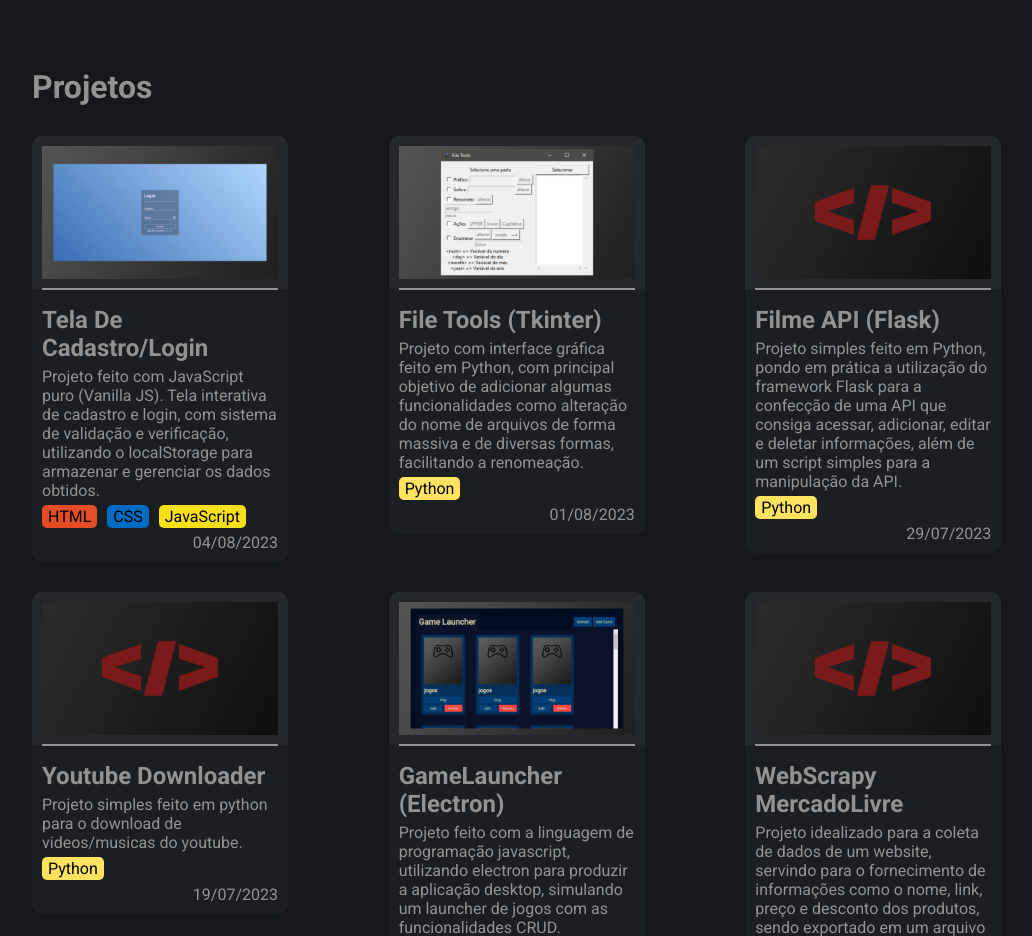
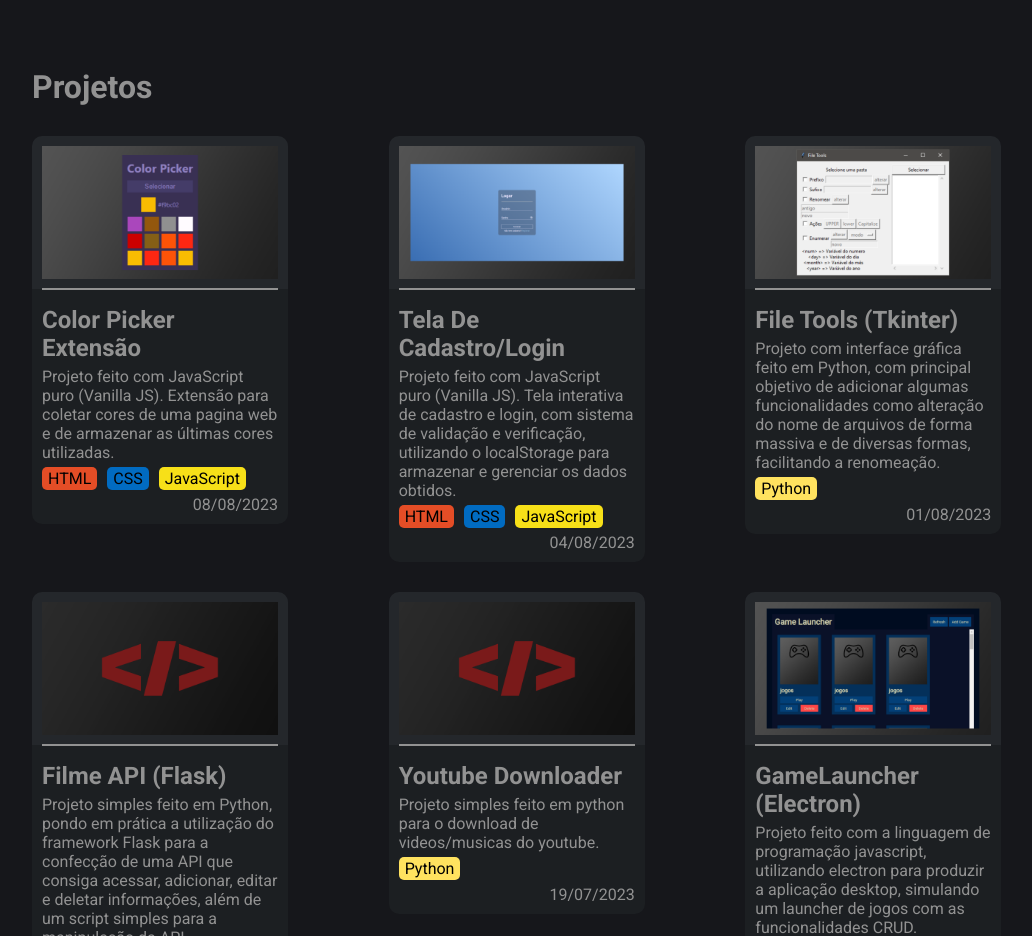
Before and after one commit to wesleymacedodev/Portfolio, a React (Create React App) app: page / in a window 1280 px wide. Shown: the part 1780-2716 px from the top of the page, without its empty margins (88-1120 px from the left). Built offline with nearby package versions, Linux system fonts and the light colour scheme.

Commit message:
new project

```diff
--- a/src/components/projects/Images.jsx
+++ b/src/components/projects/Images.jsx
@@ -5,3 +5,4 @@ export const file_tools_python_tkinter = require("./Images/file_tools_python_tki
 export const dashboard_website_react = require("./Images/dashboard_website_react.png")
 export const wmusic_website_react = require("./Images/wmusic_website_react.png")
 export const tela_de_cadastro_login_javascript = require("./Images/tela_de_cadastro_login_javascript.png")
+export const color_picker_extensao_javascript = require("./Images/color_picker_extensao_javascript.png")
--- a/src/components/projects/Projects.jsx
+++ b/src/components/projects/Projects.jsx
@@ -6,7 +6,8 @@ file_tools_python_tkinter,
 gamelauncher_javascript_electron,
 dashboard_website_react,
 wmusic_website_react,
-tela_de_cadastro_login_javascript
+tela_de_cadastro_login_javascript,
+color_picker_extensao_javascript
 } from "./Images";
 import Project from "./Project";
 import Aos from "aos";
@@ -20,6 +21,17 @@ export default function Projects() {
     <div className={style.projects} data-aos="zoom-in-right">
       <h1 className={style.title}>Projetos</h1>
       <div className={style.projects_section}>
+      <Project
+          image={color_picker_extensao_javascript}
+          style={style}
+          title={"Color Picker Extensão"}
+          description={
+            "Projeto feito com JavaScript puro (Vanilla JS). Extensão para coletar cores de uma pagina web e de armazenar as últimas cores utilizadas."
+          }
+          tecnology={["HTML", "CSS", "JavaScript"]}
+          date="08/08/2023"
+          url="https://github.com/wesleymacedodev/Projetos/tree/main/Projetos%20Maiores/Color%20Picker%20Extens%C3%A3o%20-%20JavaScript"
+        />
       <Project
           image={tela_de_cadastro_login_javascript}
           style={style}
```
Also changed, not shown: src/components/projects/Images/color_picker_extensao_javascript.png (added).
